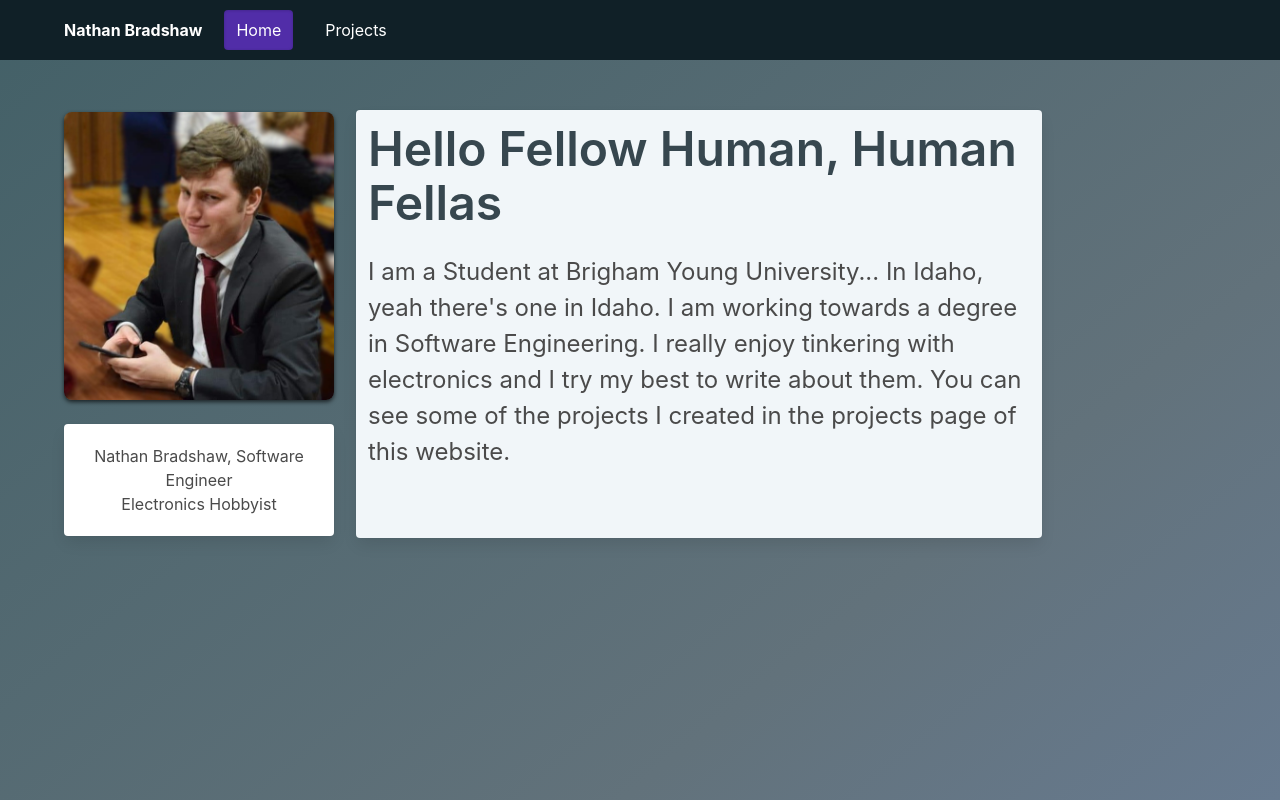
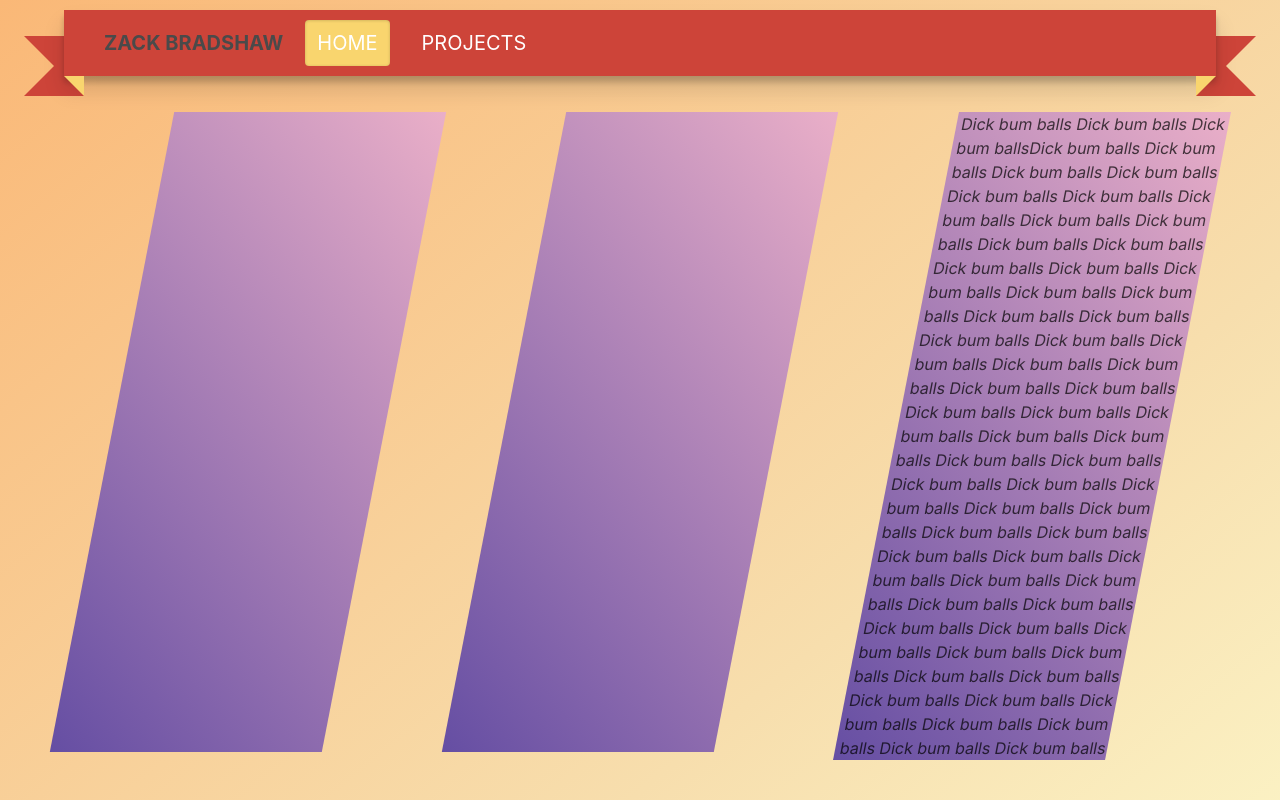
Before and after one commit to ZackBradshaw/zackwebsite, a Gatsby site: page / in a window 1280 px wide. Shown: the top 800 px of the page. Built offline with nearby package versions, Linux system fonts and the light colour scheme; Gatsby itself is replaced by a stand-in of ours.

Commit message:
make navbar and start index

```diff
--- a/src/components/costumBulma.scss
+++ b/src/components/costumBulma.scss
@@ -3,17 +3,17 @@
 // If need, change your variables before importing Bulma
 $title-color: #363636;
 $scheme-invert: #000000;
-$secondary: #512da8;
+$secondary: #f9d56e;
 $secondary-light: #8559da;
-$secondary-dark: #140078;
-$primary-light: #37474f;
+$secondary-dark: #cd4439;
+$primary-light: #f7dead;
 $primary-dark: #102027;
 $primary: $secondary;
 
 $info: $primary-dark;
-$light: #62727b;
-$dark: #37474f;
-$black: #102027;
+$light: #f7dead;
+$dark: #f7dead;
+$black: #72b896;
 //cards
 $card-shadow: 0px 2px 4px rgba(0, 0, 0, 0.68);
 .gradient-dark {
@@ -156,15 +156,14 @@ $card-shadow: 0px 2px 4px rgba(0, 0, 0, 0.68);
   }
 }
 .blog-post-content {
-
   h2 {
     font-size: 2em;
-     margin: .7em 0em .4em 0em;
+    margin: 0.7em 0em 0.4em 0em;
     color: darkcyan;
   }
   p {
-     margin-left: .75em;
-     margin-bottom: .2em;
+    margin-left: 0.75em;
+    margin-bottom: 0.2em;
   }
   strong {
     color: steelblue;
@@ -175,7 +174,7 @@ $card-shadow: 0px 2px 4px rgba(0, 0, 0, 0.68);
     box-shadow: 0 10px 16px rgba(0, 0, 0, 0.13), 0 6px 6px rgba(0, 0, 0, 0.19);
     margin-top: 1.5em;
     margin-bottom: 1.5em;
-   margin-left: -.43em;
+    margin-left: -0.43em;
   }
 }
 // .gatsby-highlight-code-line {
@@ -218,7 +217,7 @@ $card-shadow: 0px 2px 4px rgba(0, 0, 0, 0.68);
 .number {
   align-items: center;
   background-color: transparent;
-  border-radius:0;
+  border-radius: 0;
   display: inline-flex;
   font-size: 1.25rem;
   height: 2em;
@@ -228,6 +227,101 @@ $card-shadow: 0px 2px 4px rgba(0, 0, 0, 0.68);
   padding: 0 0 0 0;
   text-align: center;
   vertical-align: center;
-  padding-bottom: .3em;
+  padding-bottom: 0.3em;
+}
 
+
+
+
+
+h1.post-title {
+  visibility: hidden;
+  width: 0;
+  height: 0;
 }
+
+.ribbon {
+  font-size: 20px !important;
+  text-transform: uppercase;
+  width: 50%;
+  position: relative;
+  background: #cd4439;
+  color: #fff;
+  text-align: center;
+  padding-left:2em;
+  margin-top: .5em;
+
+  box-shadow: 0px 14px 20px 0px rgba(0, 0, 0, 0.13), 0 6px 6px rgba(0, 0, 0, 0.19);
+}
+
+.ribbon:after,
+.ribbon:before {
+  content: "";
+  position: absolute;
+  display: block;
+  bottom: -1em;
+  border: 1.5em solid #cd4439;
+  z-index: -1;
+}
+
+.ribbon:before {
+  left: -2em;
+  border-right-width: 1.5em;
+  border-left-color: transparent;
+}
+
+.ribbon:after {
+  right: -2em;
+  border-left-width: 1.5em;
+  border-right-color: transparent;
+}
+
+.ribbon .ribbon-inner:after,
+.ribbon .ribbon-inner:before {
+  content: "";
+  position: absolute;
+  display: block;
+  border-style: solid;
+  border-color: #f9d56e transparent transparent;
+  bottom: -1em
+}
+
+.ribbon .ribbon-inner:before {
+  left: 0;
+  border-width: 1em 0 0 1em;
+}
+
+.ribbon .ribbon-inner:after {
+  right: 0;
+  border-width: 1em 1em 0 0;
+}
+
+.navbar {
+  background-color: #fff0;
+  padding: 0em;
+}
+
+
+
+.diagonal-box {
+  position: relative;
+}
+
+.diagonal-box {
+	background-image: linear-gradient(45deg, #654ea3, #eaafc8);
+  transform: skewY(-11deg);
+  transform: skewX(-11deg);
+  // max-width: 20%;
+  // min-height: 20%;
+  height: 40em;
+}
+
+
+.content-box {
+//  max-width: 50em;
+   margin: 0 auto;
+   transform: skewY(11deg);
+   transform: skewX(0deg);
+   margin-left: .3em;
+   word-wrap: break-word;
+}
--- a/src/components/header.js
+++ b/src/components/header.js
@@ -35,12 +35,12 @@ const Header = class extends React.Component {
   render() {
     return (
       <nav
-        className="navbar is-fixed-top is-primary is-info"
+        className="navbar is-fixed-top"
         role="navigation"
         aria-label="main navigation"
       >
-        <div className="container">
-          <div className="navbar-brand">
+        <div className="container ribbon">
+          <div className="navbar-brand ribbon-inner  ">
             <AniLink
               className="navbar-item"
               paintDrip
@@ -48,7 +48,7 @@ const Header = class extends React.Component {
               hex="#62727b"
               duration={0.7}
             >
-              <b>Nathan Bradshaw</b>
+              <b>Zack Bradshaw</b>
             </AniLink>
             <div
               className={`navbar-burger burger ${this.state.navBarActiveClass}`}
--- a/src/pages/index.js
+++ b/src/pages/index.js
@@ -14,33 +14,31 @@ const IndexPage = () => (
       <div className="padding-top-4em ">
         <div className="section">
           <div className="container">
-            {/* <div style={{ maxWidth: `300px`, marginBottom: `1.45rem`, borderRadius: `2em` }}>
-              <Image />
-            </div> */}
             <div className="tile is-ancestor">
-              <div className="tile is-3 is-vertical is-parent">
-                <div
-                  className="tile is-child has-shadow"
-                  style={{ borderRadius: `.5em` }}
-                >
-                  <Image />
-                </div>
-                <div className="tile is-child box has-text-centered is-shady">
-                  {/* <p className="title">Two</p> */}
-                  <p>Nathan Bradshaw, Software Engineer</p>
-                  <p>Electronics Hobbyist</p>
-                </div>
+              <div className="tile is-parent mx-6">
+                <article className="tile is-child diagonal-box">
+                  <div className="content-box">
+                  </div>
+                </article>
               </div>
 
-              <div className="tile is-parent is-offset-1 is-7 is-shady box has-background-info-light">
-                <div className="tile is-child">
-                  <p className="title is-size-1 has-text-dark">Hello Fellow Human, Human Fellas</p>
-                  <p className="is-size-4">
-                    I am a Student at Brigham Young University... In Idaho, yeah there's one in Idaho. I am working towards a degree in Software Engineering. I really enjoy tinkering with electronics and I try my best to write about them. You can see some of the projects I created in the projects page of this website.
-                  </p>
-                </div>
+              <div className="tile is-parent mx-6">
+                <article className="tile is-child diagonal-box">
+                  <div className="content-box">
+                  </div>
+                </article>
+              </div>
+              <div className="tile is-parent mx-6">
+                <article className="tile is-child diagonal-box">
+                  <div className="content-box">
+                    <div className="content">
+                      <p> Dick bum balls  Dick bum balls  Dick bum ballsDick bum balls  Dick bum balls  Dick bum balls  Dick bum balls  Dick bum balls  Dick bum balls  Dick bum balls  Dick bum balls  Dick bum balls  Dick bum balls  Dick bum balls  Dick bum balls  Dick bum balls  Dick bum balls  Dick bum balls  Dick bum balls  Dick bum balls  Dick bum balls  Dick bum balls  Dick bum balls  Dick bum balls  Dick bum balls  Dick bum balls  Dick bum balls  Dick bum balls  Dick bum balls  Dick bum balls  Dick bum balls  Dick bum balls  Dick bum balls  Dick bum balls  Dick bum balls  Dick bum balls  Dick bum balls  Dick bum balls  Dick bum balls  Dick bum balls  Dick bum balls  Dick bum balls  Dick bum balls  Dick bum balls  Dick bum balls  Dick bum balls  Dick bum balls  Dick bum balls  Dick bum balls  Dick bum balls  Dick bum balls  Dick bum balls  Dick bum balls  Dick bum balls  Dick bum balls  Dick bum balls  Dick bum balls  Dick bum balls  Dick bum balls  Dick bum balls  Dick bum balls  Dick bum balls  Dick bum balls </p>
+                    </div>
+                  </div>
+                </article>
               </div>
             </div>
+
           </div>
         </div>
       </div>
```
Also changed, not shown: 1 other file. Lines whose indentation alone changed are shown as unchanged.
